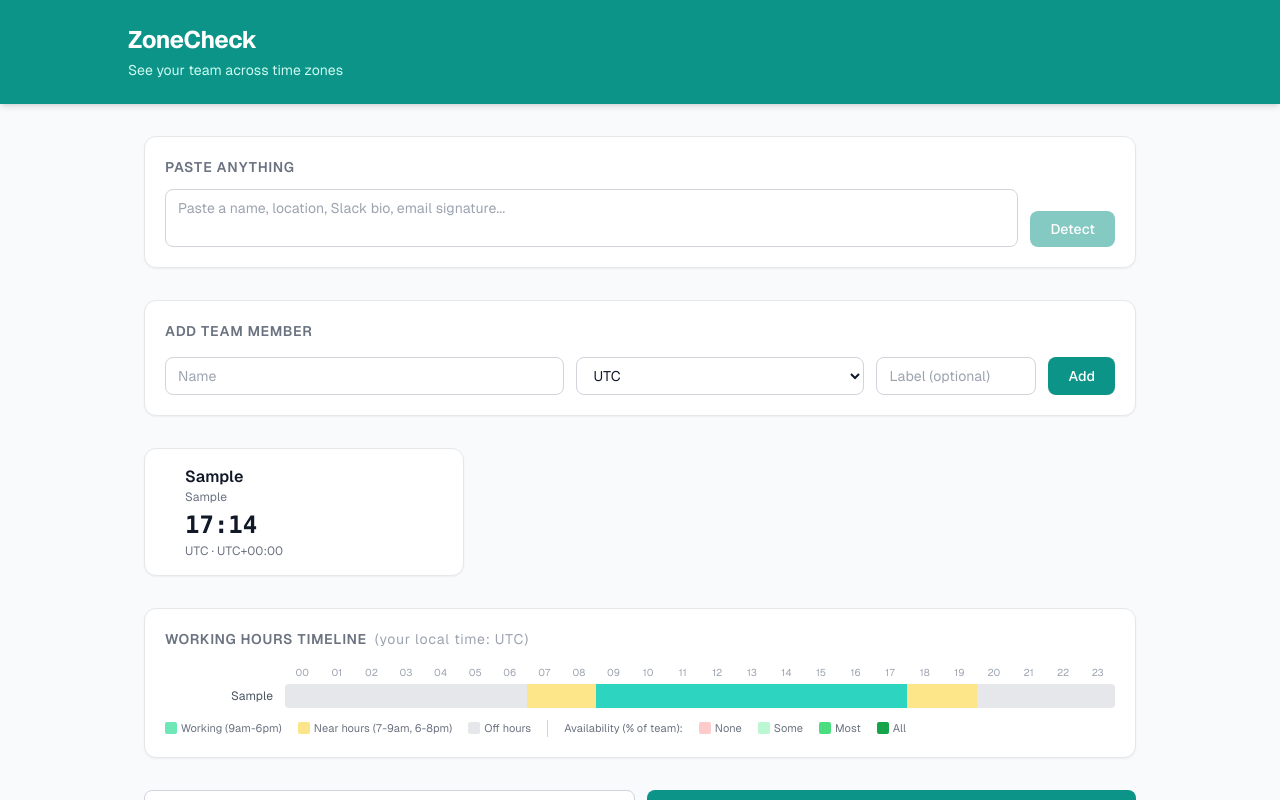
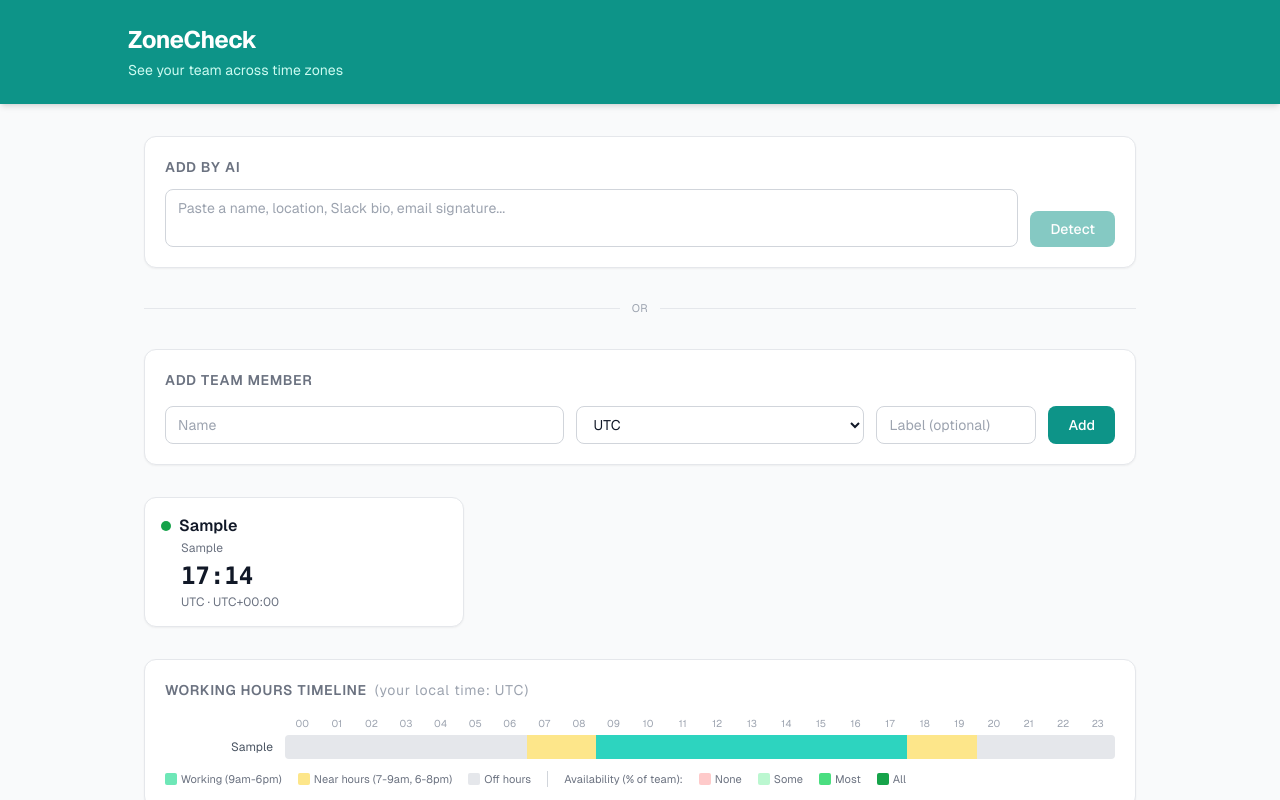
Before and after one commit to contra19/zonecheck, a Next.js app: page / in a window 1280 px wide. Both pictures are taken after typing "Sample", "Sample" into the empty fields and a click on the button "Add". Shown: the top 800 px of the page. Built offline with nearby package versions, Linux system fonts and the light colour scheme.

Commit message:
fix: status dots, rename to Add by AI, OR divider, tooltip format

```diff
--- a/app/components/PasteDetect.tsx
+++ b/app/components/PasteDetect.tsx
@@ -20,7 +20,7 @@
   return (
     <section className="bg-white dark:bg-gray-900 rounded-xl shadow-sm border border-gray-200 dark:border-gray-800 p-5">
       <h2 className="text-sm font-semibold text-gray-500 dark:text-gray-400 uppercase tracking-wider mb-3">
-        Paste Anything
+        Add by AI
       </h2>
       <div className="flex flex-col sm:flex-row gap-3">
         <label htmlFor="paste-input" className="sr-only">
--- a/app/components/TeamMemberCard.tsx
+++ b/app/components/TeamMemberCard.tsx
@@ -1,6 +1,6 @@
 'use client'
 
-import { STATUS_COLORS, STATUS_LABELS } from '@/lib/constants'
+import { STATUS_LABELS } from '@/lib/constants'
 import { getCurrentTimeInZone, TeamMember } from '@/lib/timezone'
 import { getHourStatus } from '@/lib/timezone-utils'
 
@@ -23,31 +23,41 @@
       >
         &times;
       </button>
-      <div className="flex items-start gap-3">
-        <span
-          className={`mt-1 w-3 h-3 rounded-full shrink-0 ${STATUS_COLORS[status]}`}
+      <div className="min-w-0">
+        <div className="flex items-center gap-2 font-semibold text-gray-900 dark:text-gray-100">
+          <div
+            style={{
+              width: '10px',
+              height: '10px',
+              borderRadius: '50%',
+              backgroundColor:
+                status === 'green'
+                  ? '#16a34a'
+                  : status === 'amber'
+                    ? '#ca8a04'
+                    : '#dc2626',
+              display: 'inline-block',
+              flexShrink: 0,
+            }}
             title={STATUS_LABELS[status]}
             aria-hidden="true"
           />
-        <div className="min-w-0">
-          <div className="font-semibold text-gray-900 dark:text-gray-100 truncate">
-            {member.name}
+          <span className="truncate">{member.name}</span>
           <span className="sr-only"> — {STATUS_LABELS[status]}</span>
         </div>
         {member.label && (
-            <div className="text-xs text-gray-500 dark:text-gray-400">
+          <div className="text-xs text-gray-500 dark:text-gray-400 mt-0.5 ml-5">
             {member.label}
           </div>
         )}
-          <div className="text-2xl font-mono font-bold text-gray-900 dark:text-gray-100 mt-1">
+        <div className="text-2xl font-mono font-bold text-gray-900 dark:text-gray-100 mt-1 ml-5">
           {info?.time ?? '--:--'}
         </div>
-          <div className="text-xs text-gray-500 dark:text-gray-400 mt-0.5">
+        <div className="text-xs text-gray-500 dark:text-gray-400 mt-0.5 ml-5">
           {member.timezone.replace(/_/g, ' ')} &middot; {info?.offset ?? ''}
           {info?.isDST ? ' (DST)' : ''}
         </div>
       </div>
     </div>
-    </div>
   )
 }
--- a/app/components/Timeline.tsx
+++ b/app/components/Timeline.tsx
@@ -30,6 +30,13 @@
   if (pct <= 0.66) return 'bg-green-200 dark:bg-green-800'
   if (pct < 1) return 'bg-green-400 dark:bg-green-600'
   return 'bg-green-600 dark:bg-green-400'
+}
+
+/** Format an hour-of-day (0-23) as "7:00 PM" using 12-hour clock with AM/PM. */
+function formatHour12(hour: number): string {
+  const period = hour >= 12 ? 'PM' : 'AM'
+  const displayHour = hour % 12 === 0 ? 12 : hour % 12
+  return `${displayHour}:00 ${period}`
 }
 
 export function Timeline({
@@ -119,9 +126,10 @@
               cells={HOURS.map((h) => {
                 const count = availCounts[h]
                 const total = team.length
+                const viewerAbbr = formatTzAbbr(viewerTz)
                 return {
                   color: availabilityColor(count / total),
-                  title: `Hour ${String(h).padStart(2, '0')}: ${count} of ${total} available`,
+                  title: `${formatHour12(h)} ${viewerAbbr} · ${count} of ${total} available`,
                 }
               })}
             />
--- a/app/page.tsx
+++ b/app/page.tsx
@@ -261,6 +261,14 @@
           onDetect={handleDetect}
         />
 
+        <div className="flex items-center gap-3" aria-hidden="true">
+          <div className="flex-1 h-px bg-gray-200 dark:bg-gray-800" />
+          <span className="text-gray-400 dark:text-gray-600 uppercase tracking-wider" style={{ fontSize: '11px' }}>
+            or
+          </span>
+          <div className="flex-1 h-px bg-gray-200 dark:bg-gray-800" />
+        </div>
+
         <AddMemberForm
           name={name}
           setName={setName}
```
Lines whose indentation alone changed are shown as unchanged.
